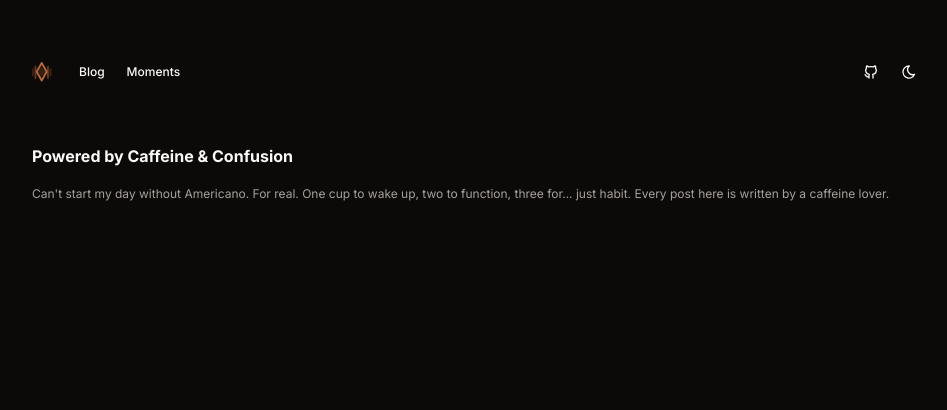
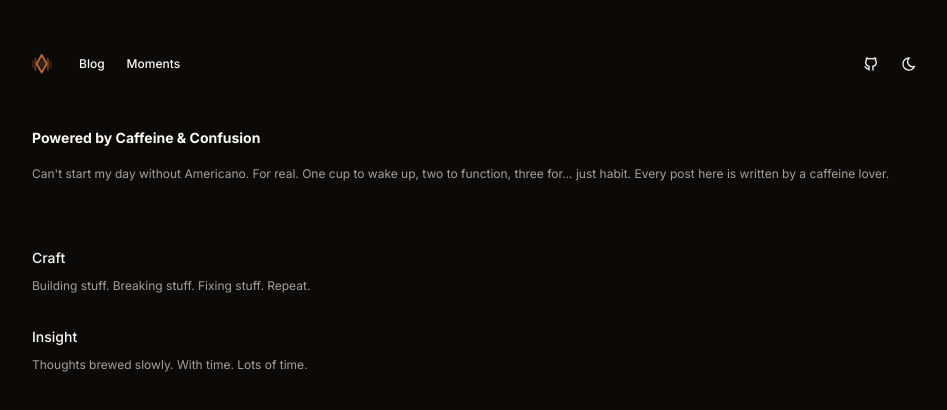
Before and after one commit to calelix/v2, a Next.js app: page /blog in a window 1280 px wide. Shown: the top 410 px of the page, without its empty margins (160-1107 px from the left). Built offline with nearby package versions, Linux system fonts and the light colour scheme.

Commit message:
feat: add blog section links

```diff
--- a/src/pages/blog/ui/blog-home-page.tsx
+++ b/src/pages/blog/ui/blog-home-page.tsx
@@ -1,20 +1,43 @@
+import Link from "next/link"
+
 import { Header } from "@/widgets/header"
 
 export const BlogHomePage = () => {
-
   return (
-    <>
-      <Header className="py-14" />
+    <div className="px-4 lg:px-0">
+      <Header className="py-12" />
       <main className="w-full max-w-4xl mx-auto h-svh">
         <div className="flex flex-col">
-          <h1 className="text-base font-bold">
+          <h1 className="text-sm font-bold">
             Powered by Caffeine & Confusion
           </h1>
           <p className="mt-4 text-xs/relaxed text-muted-foreground">
             Can{"'"}t start my day without Americano. For real. One cup to wake up, two to function, three for... just habit. Every post here is written by a caffeine lover.
           </p>
+          <div className="mt-8 lg:mt-16 flex flex-col gap-8">
+            <Link href="/blog/craft">
+              <article className="group">
+                <h2 className="text-sm font-medium group-hover:text-primary transition-colors duration-250">
+                  Craft
+                </h2>
+                <p className="mt-2 text-xs/relaxed text-muted-foreground">
+                  Building stuff. Breaking stuff. Fixing stuff. Repeat.
+                </p>
+              </article>
+            </Link>
+            <Link href="/blog/insight">
+              <article className="group">
+                <h2 className="text-sm font-medium group-hover:text-primary transition-colors duration-250">
+                  Insight
+                </h2>
+                <p className="mt-2 text-xs/relaxed text-muted-foreground">
+                  Thoughts brewed slowly. With time. Lots of time.
+                </p>
+              </article>
+            </Link>
+          </div>
         </div>
       </main>
-    </>
+    </div>
   )
 }
```
